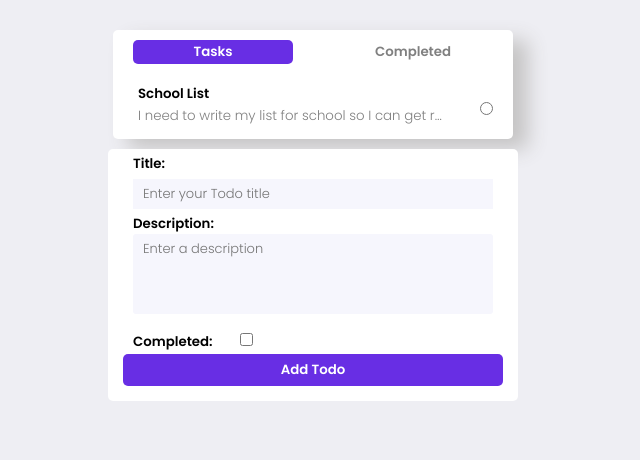
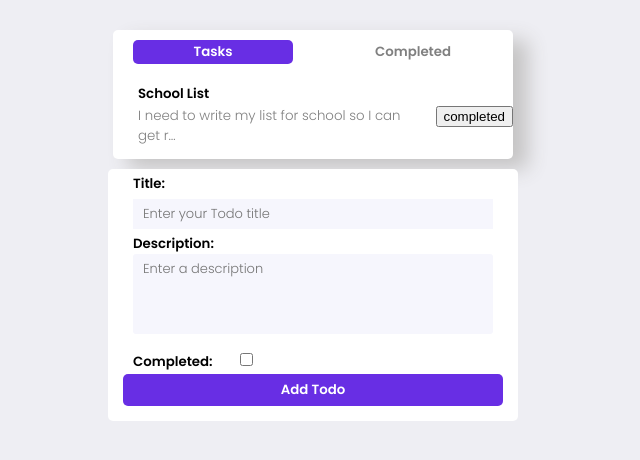
Before and after one commit to SydneyTechnologies/TodoApp, a Django app: page / in a window 1280 px wide. Shown: the top 460 px of the page, without its empty margins (327-967 px from the left). Run offline with Django 4.2, Linux system fonts and the light colour scheme; data comes from the database, SQL or seed files in the repository; both versions use the stored data as it was after the commit.

Commit message:
fixed the issues with the delete view, created a default template showcase for occasions where the todos and the completed todo lists are empyt

```diff
--- a/static/index.js
+++ b/static/index.js
@@ -4,7 +4,7 @@ function select(obj, target){
         if(tab_buttons[j].classList.contains(target)){
             tab_buttons[j].classList.remove("off")
             let activeElements = document.getElementsByClassName("active")
-            console.log(activeElements)
+            console.log(activeElements.length)
             Array.from(activeElements).forEach(element => {
                 element.classList.remove('active')
             });
@@ -15,3 +15,7 @@ function select(obj, target){
         }
     }
 }
+
+const starting_item = "todo_list"
+task_button = document.getElementById("todo_button")
+select(task_button, starting_item)
--- a/templates/todo.html
+++ b/templates/todo.html
@@ -2,15 +2,15 @@
 {% block content %}
 <div class="todo-wrapper">
     <div class="nav">
-        <div class="label task active" onclick="select( this, 'task_list')">
+        <div id= "todo_button" class="label todo" onclick="select( this, 'todo_list')">
             Tasks
         </div>
-        <div class="label completed" onclick="select(this, 'completed_list')">
+        <div id= "complete_button"class="label completed" onclick="select(this, 'completed_list')">
             Completed
         </div>
     </div>
     {% for todo in todos %}
-    <div class="todo-item-parent task_list">
+    <div class="todo-item-parent todo_list">
         <div class="todo-item">
             <strong>
                 <a href="{% url 'edit-todo' todo.id %}">
@@ -19,7 +19,18 @@
             </strong>
             <p class="descript">{{todo.description|truncatechars:50}}</p>
         </div>
-        <input type="radio" name="" id="" class="radio">
+        <form action="" method="post">
+            {% csrf_token %}
+            <button> completed </button>
+        </form>
+
+    </div>
+
+    {% empty %}
+    <div class="todo-item-parent todo_list">
+        <div class="todo-item">
+            <p class="descript">There are no todos present at this time</p>
+        </div>
     </div>
 
     {% endfor %}
@@ -32,9 +43,16 @@
                 </a>
             </strong>
             <p class="descript">{{todo.description|truncatechars:50}}</p>
+    </div>
+    <input type="radio" name="" id="" class="radio">
+    </div>
+    {% empty %}
+    <div class="todo-item-parent completed_list off">
+        <div class="todo-item">
+            <p class="descript">You have no completed todos</p>
         </div>
-        <input type="radio" name="" id="" class="radio">
     </div>
+
 
     {% endfor %}
 </div>
--- a/todo/views.py
+++ b/todo/views.py
@@ -1,3 +1,4 @@
+from warnings import catch_warnings
 from django.shortcuts import render, redirect, HttpResponse
 from django.urls import reverse_lazy
 from django.views import generic
@@ -40,4 +41,5 @@ class EditTodo(UpdateView):
 def deleteTodo(request, pk):
    todo_instance = Todo.objects.get(pk =pk)
    todo_instance.delete()
+
    return redirect('list-todo')
```
Also changed, not shown: templates/edit-todo.html (+6 -5 lines), db.sqlite3.
